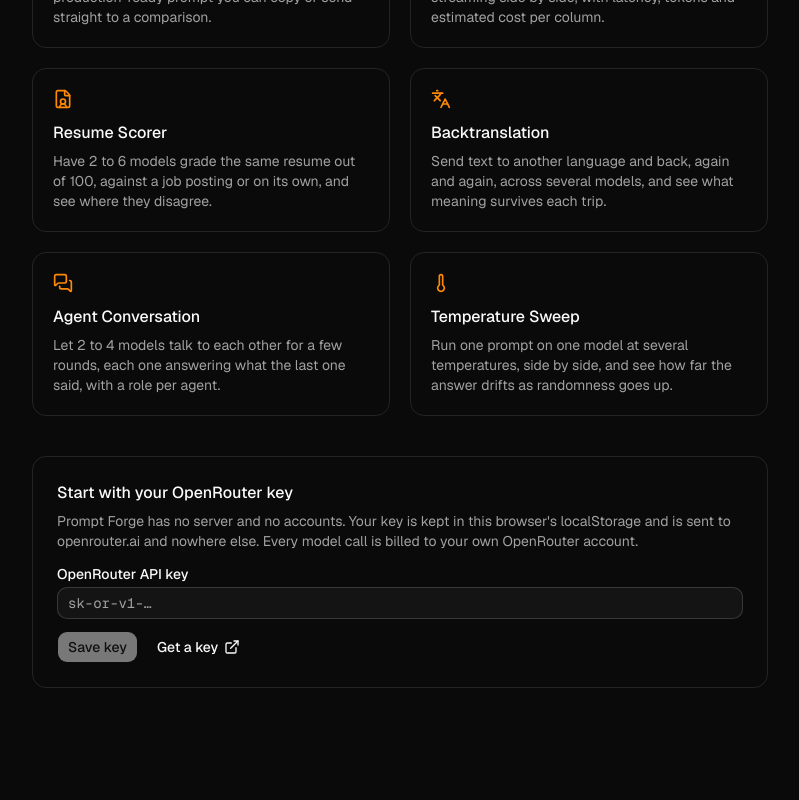
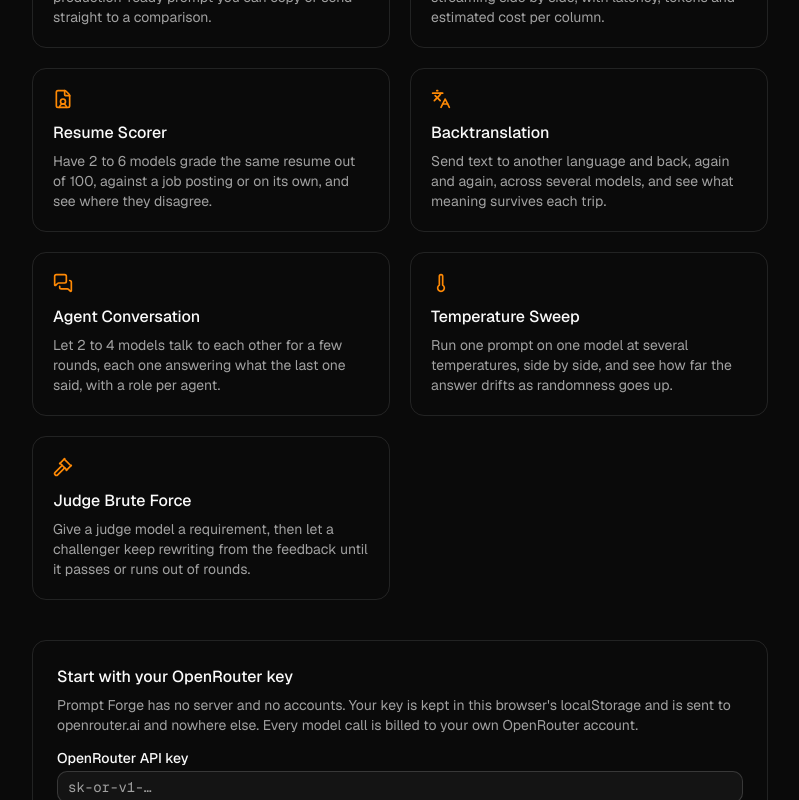
Before and after one commit to romhenri/prompt-trace, a Next.js app: page / in a window 1280 px wide. Shown: the part 422-1222 px from the top of the page, without its empty margins (240-1039 px from the left). Before the commit the page ends 1174 px from the top, so only its background shows below. Built offline with nearby package versions, Linux system fonts and the light colour scheme.

Commit message:
Add the judge brute force to the home cards

```diff
--- a/app/page.tsx
+++ b/app/page.tsx
@@ -7,6 +7,7 @@
   FileUser,
   MessagesSquare,
   Thermometer,
+  Gavel,
   Languages,
   ShieldCheck,
   Sparkles,
@@ -53,6 +54,12 @@
     icon: Thermometer,
     title: "Temperature Sweep",
     body: "Run one prompt on one model at several temperatures, side by side, and see how far the answer drifts as randomness goes up.",
+  },
+  {
+    href: "/judge",
+    icon: Gavel,
+    title: "Judge Brute Force",
+    body: "Give a judge model a requirement, then let a challenger keep rewriting from the feedback until it passes or runs out of rounds.",
   },
 ];
 
```
